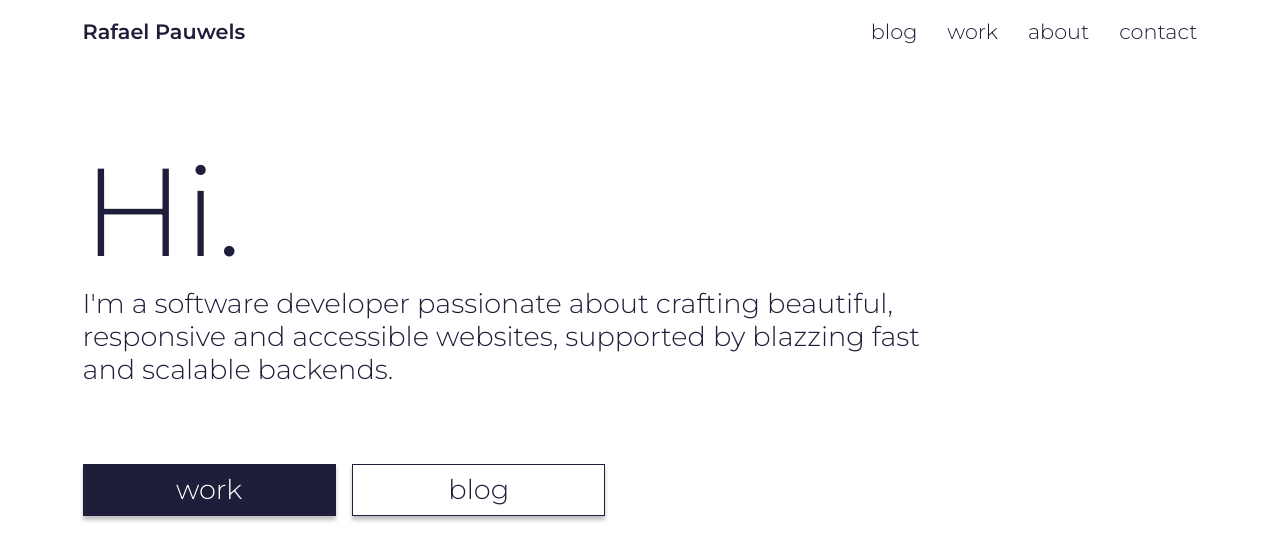
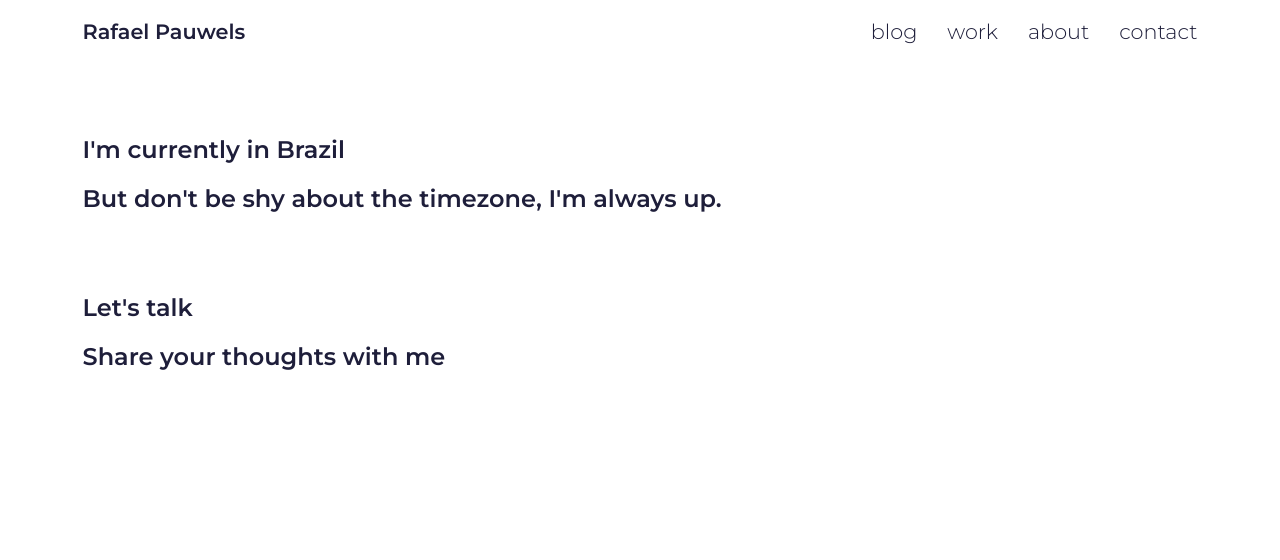
Before and after one commit to rafapauwels/pauwels-old-web, a React (Create React App) app: page / in a window 1280 px wide. Shown: the top 560 px of the page. Built offline with nearby package versions, Linux system fonts and the light colour scheme; a web font is replaced by a local one.

Commit message:
WIP: Building the contact page

```diff
--- a/src/App.js
+++ b/src/App.js
@@ -3,13 +3,15 @@ import './App.scss'
 
 import Nav from './components/Nav'
 import Home from './components/Home'
+import About from './components/About'
 
 class App extends Component {
   render() {
     return (
       <div className="App">
         <Nav />
-        <Home />
+        {/* <Home /> */}
+        <About />
       </div>
     )
   }
--- /dev/null
+++ b/src/components/About/index.js
@@ -0,0 +1,17 @@
+import React from 'react'
+import './index.scss'
+
+let About = () => (
+  <div className="about-page">
+    <section>
+      <h1>I'm currently in Brazil</h1>
+      <h2>But don't be shy about the timezone, I'm always up.</h2>
+    </section>
+    <section>
+      <h1>Let's talk</h1>
+      <h2>Share your thoughts with me</h2>
+    </section>
+  </div>
+)
+
+export default About
--- a/src/components/Home/index.scss
+++ b/src/components/Home/index.scss
@@ -1,4 +1,4 @@
-$primary-color: #1E1E3A;
+$primary-color: #080813;
 
 section {
   margin: 7% 0 0 0;
```
Also changed, not shown: src/components/About/index.scss (added).
